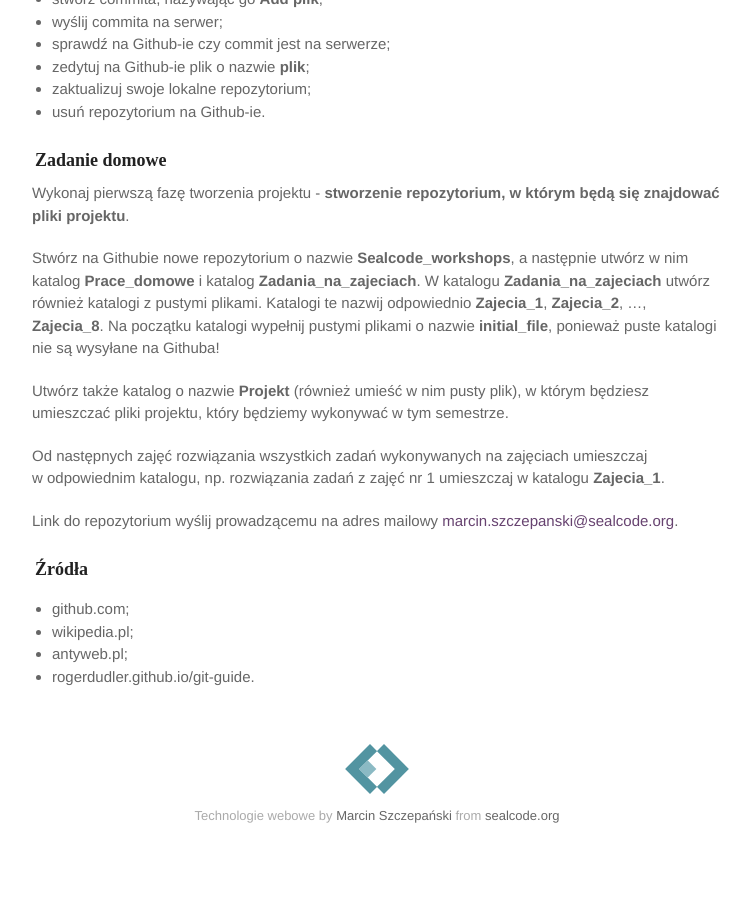
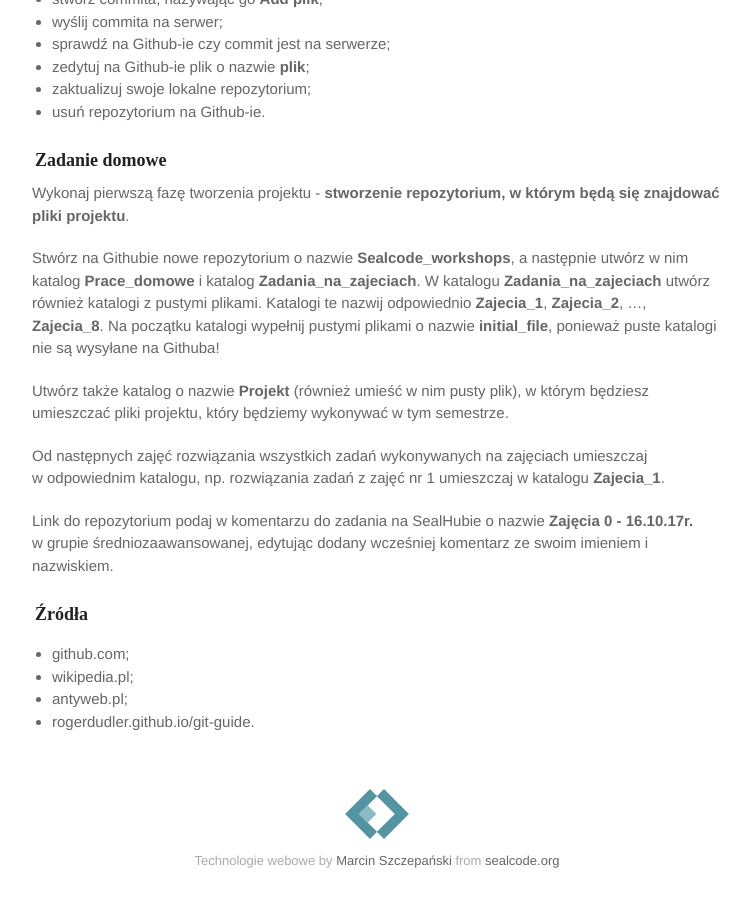
Before and after one commit to marcin-szczepanski/TWE, a Jekyll site: the page built from zajecia/1B/zaj00.md, in a window 1280 px wide and 900 px high, scrolled down 1513 px. Shown: the whole window, without its empty margins (263-1013 px from the left). Built offline with Jekyll 4.4.1, drawn with Linux system fonts in a browser that asks for light colours; some web fonts are replaced; before the commit the page ends 2368 px from its top, so only the background shows below that.

Commit message:
Update zaj00.md

```diff
--- a/zajecia/1B/zaj00.md
+++ b/zajecia/1B/zaj00.md
@@ -88,7 +88,7 @@
 Od&nbsp;następnych zajęć rozwiązania wszystkich zadań wykonywanych na&nbsp;zajęciach umieszczaj
 w&nbsp;odpowiednim katalogu, np. rozwiązania zadań z&nbsp;zajęć nr 1 umieszczaj w&nbsp;katalogu **Zajecia_1**.
 
-Link do repozytorium wyślij prowadzącemu na&nbsp;adres mailowy <a href="mailto:marcin.szczepanski@sealcode.org">marcin.szczepanski@sealcode.org<a/>.
+Link do repozytorium podaj w komentarzu do&nbsp;zadania na SealHubie o&nbsp;nazwie **Zajęcia 0 - 16.10.17r.** w&nbsp;grupie średniozaawansowanej, edytując dodany wcześniej komentarz ze&nbsp;swoim imieniem i nazwiskiem.
 
 ### Źródła
 
```
